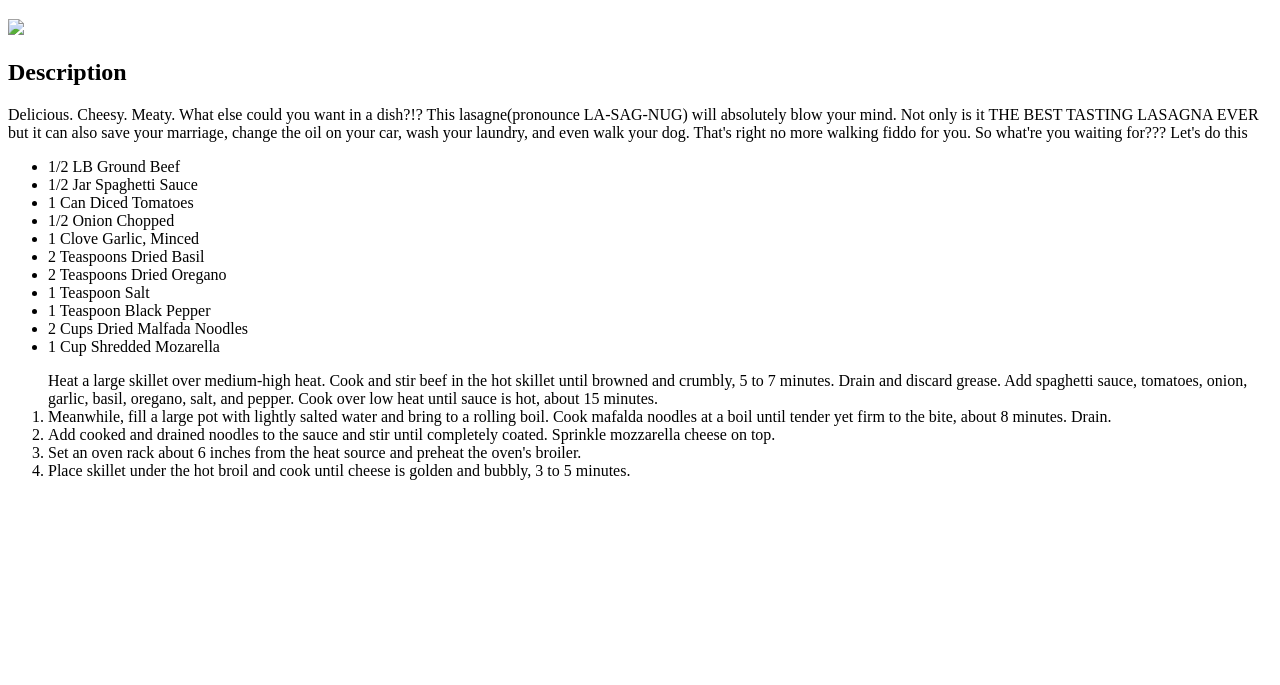
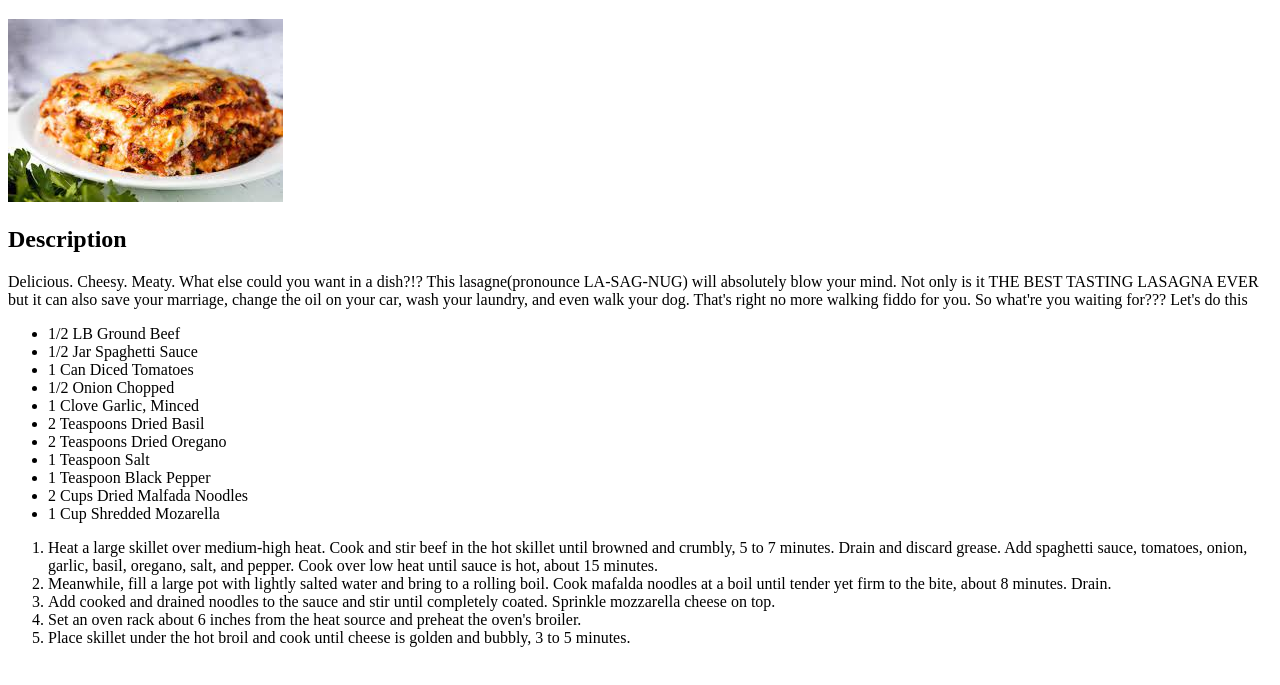
Before and after one commit to Jd0ng1993/odin-recipes, a plain HTML site: page recipes/lasagna.html in a window 1280 px wide. Shown: the part 61-746 px from the top of the page. Drawn offline with Linux system fonts and the light colour scheme.

Commit message:
Took it out for a test found some issues got them fixed. Only two more recipes to go q end

```diff
--- a/recipes/lasagna.html
+++ b/recipes/lasagna.html
@@ -8,7 +8,7 @@
 </head>
 <body>
     <h1>LASAGNA</h1>
-    <img src = "recipes/lasagna.jpeg">
+    <img src = "la.jpeg" alt = 'Tasty Lasagna'>
     <h2>Description</h2>
     <p> Delicious. Cheesy. Meaty. What else could you want in a dish?!? This lasagne(pronounce LA-SAG-NUG) will
         absolutely blow your mind. Not only is it THE BEST TASTING LASAGNA EVER but
@@ -29,11 +29,11 @@
         <li>1 Cup Shredded Mozarella</li>
     </ul>
     <ol>
-        <l1>Heat a large skillet over medium-high heat.
+        <li>Heat a large skillet over medium-high heat.
             Cook and stir beef in the hot skillet until browned and crumbly, 5 to 7 minutes.
             Drain and discard grease.
             Add spaghetti sauce, tomatoes, onion, garlic, basil, oregano, salt, and pepper.
-            Cook over low heat until sauce is hot, about 15 minutes.</l1>
+            Cook over low heat until sauce is hot, about 15 minutes.</li>
         <li>Meanwhile, fill a large pot with lightly salted water and bring to a rolling boil.
             Cook mafalda noodles at a boil until tender yet firm to the bite, about 8 minutes.
             Drain.</li>
```
Also changed, not shown: recipes/la.jpeg (renamed from recipes/lasagna.jpeg).
